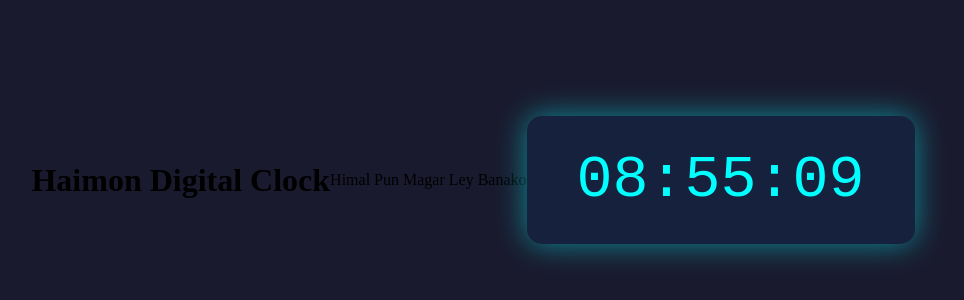
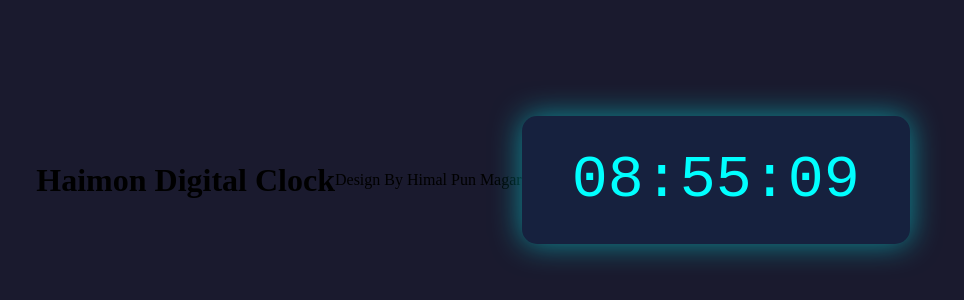
Before and after one commit to haimontgr-glitch/Digital-HaiMoN-Clock, a plain HTML site: page index.html in a window 1280 px wide. Shown: the part 220-520 px from the top of the page, without its empty margins (167-1131 px from the left). Drawn offline with Linux system fonts and the light colour scheme.

Commit message:
Update index.html

```diff
--- a/index.html
+++ b/index.html
@@ -6,7 +6,7 @@
 </head>
 <body>
 <h1 class="title">Haimon Digital Clock</h1>
-<p class="credit">Himal Pun Magar Ley Banako</p>
+<p class="credit">Design By Himal Pun Magar</p>
   <div class="clock" id="clock">00:00:00</div>
   <script src="script.js"></script>
 </body>
```
